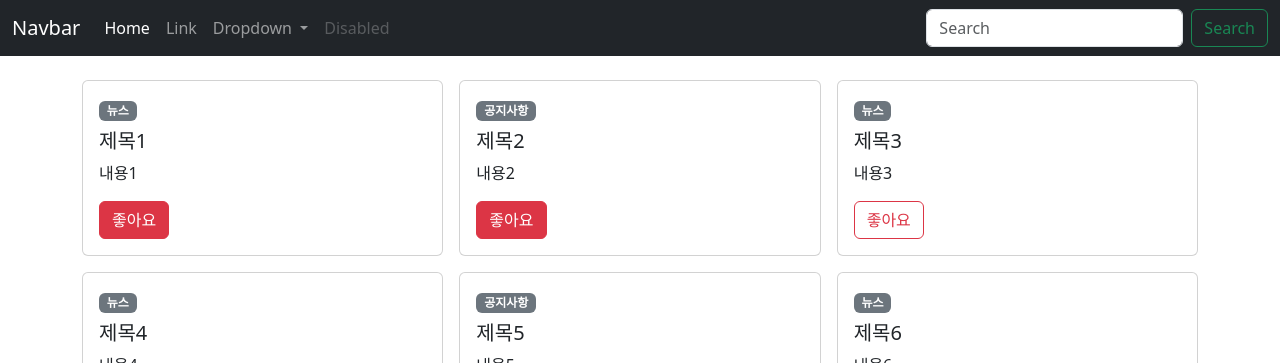
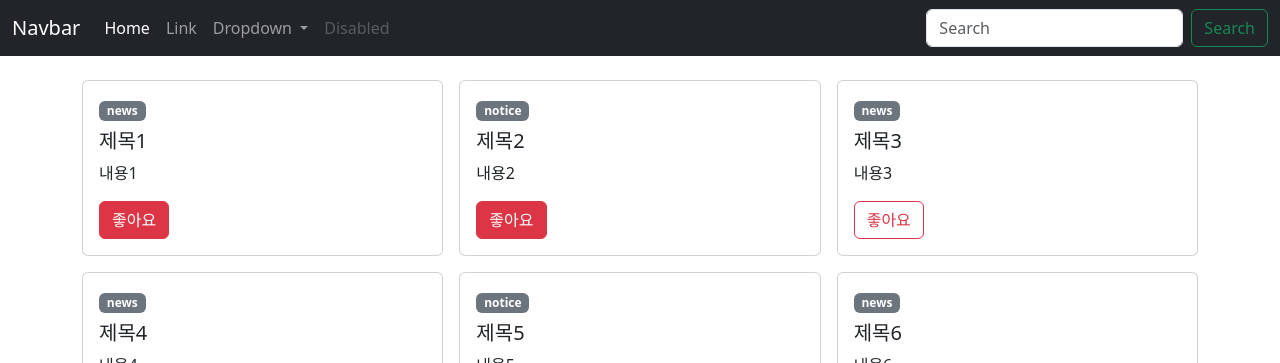
Before and after one commit to sylee84/learn-vue3, a Vue app: page / in a window 1280 px wide. Shown: the top 363 px of the page. Built offline with nearby package versions, Linux system fonts and the light colour scheme.

Commit message:
AppCard 수정

```diff
--- a/src/components/AppCard.vue
+++ b/src/components/AppCard.vue
@@ -52,7 +52,7 @@ export default {
 			props.isLike ? 'btn-danger' : 'btn-outline-danger',
 		);
 		const BadgeType = computed(() =>
-			props.type === 'news' ? '뉴스' : '공지사항',
+			props.type === 'news' ? 'news' : 'notice',
 		);
 		const toggleLike = () => {
 			// props.isLike === !props.isLike;
```
